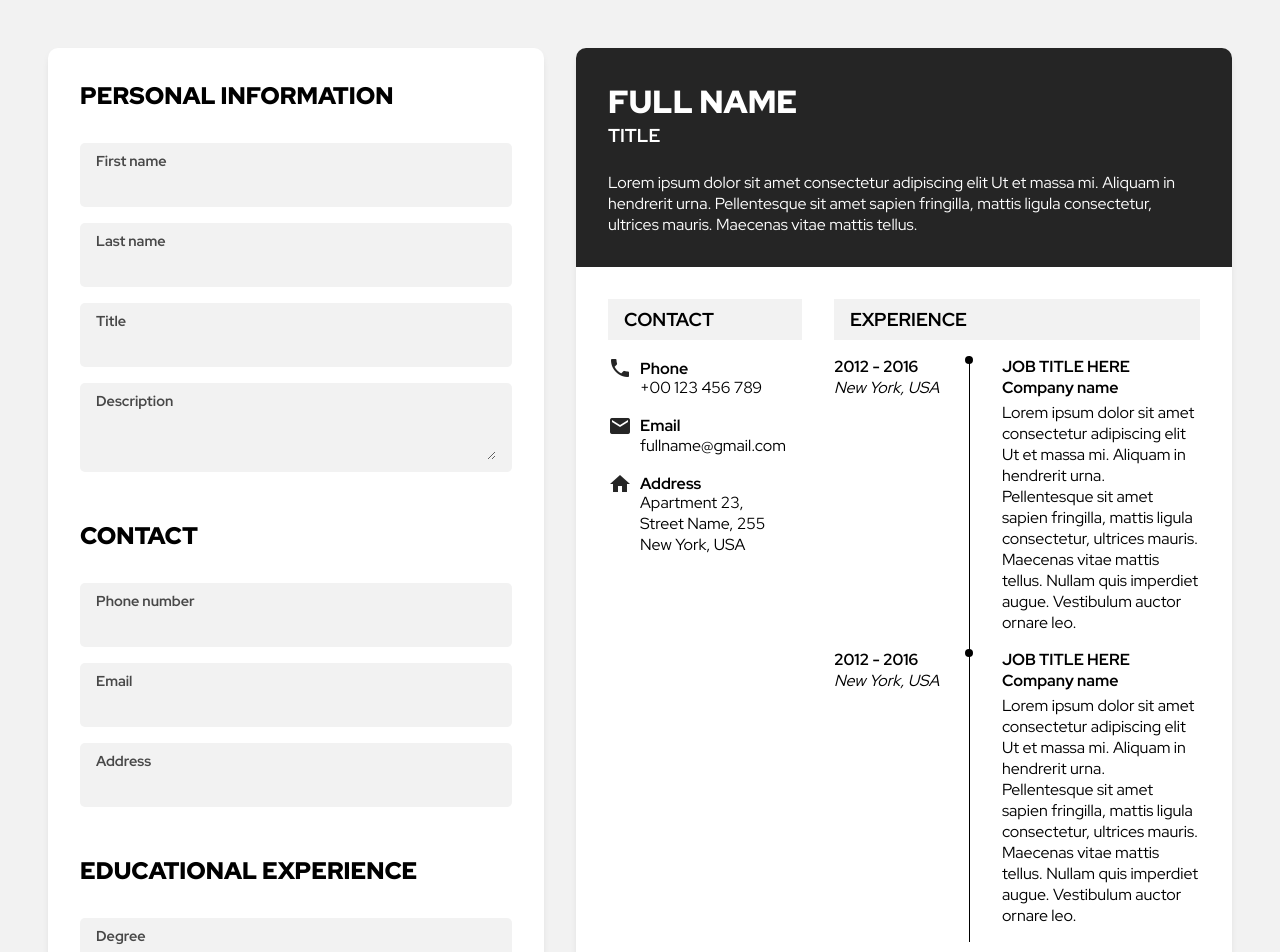
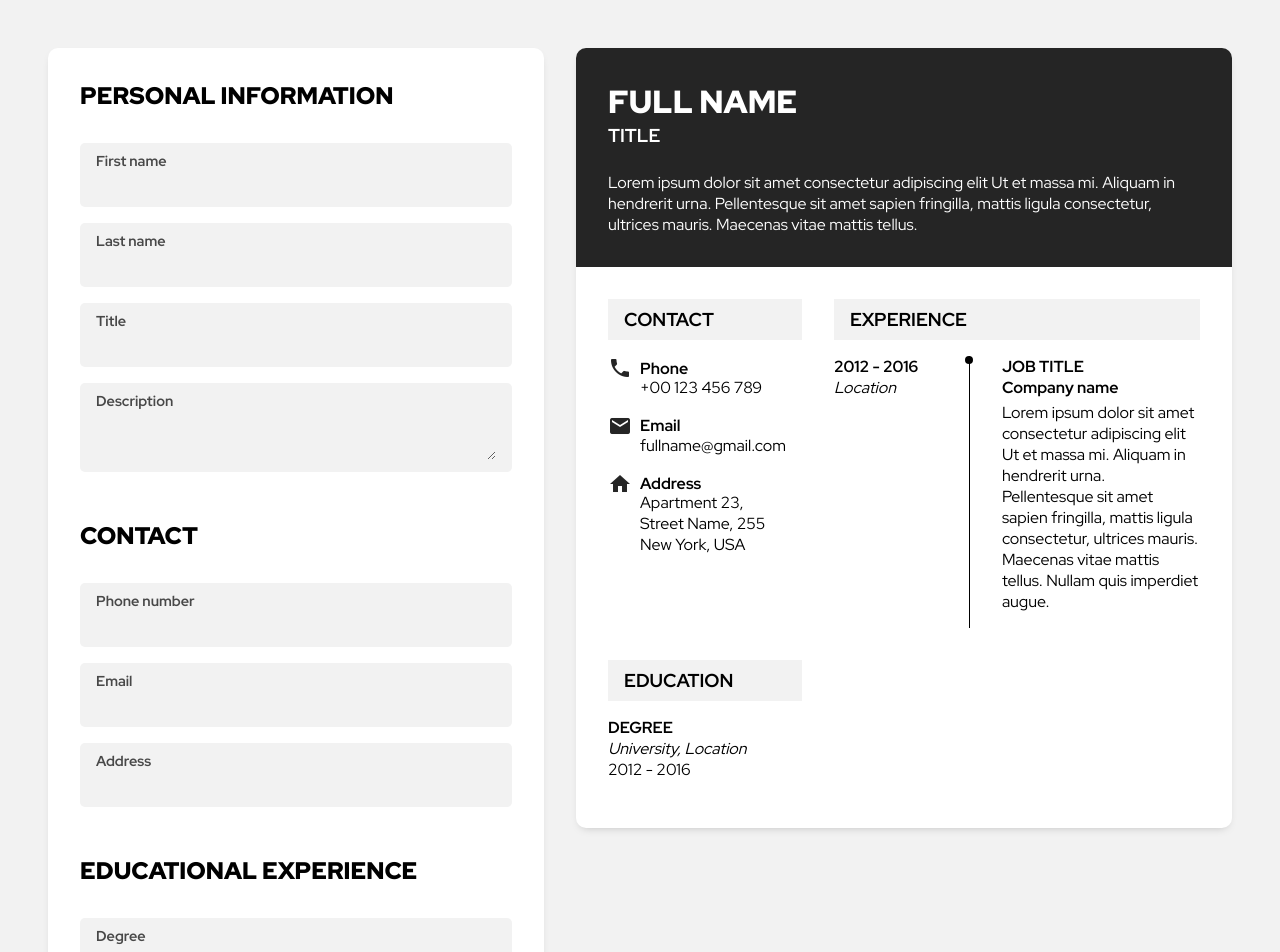
Before and after one commit to itsechi/cv-project, a React (Create React App) app: page / in a window 1280 px wide. Shown: the top 952 px of the page. Built offline with nearby package versions, Linux system fonts and the light colour scheme.

Commit message:
Handle change of practical section

```diff
--- a/src/App.js
+++ b/src/App.js
@@ -11,16 +11,14 @@ export class App extends Component {
         firstName: "Full",
         lastName: "Name",
         title: "Title",
-        description: `Lorem ipsum dolor sit amet consectetur adipiscing elit Ut et
-        massa mi. Aliquam in hendrerit urna. Pellentesque sit amet
-        sapien fringilla, mattis ligula consectetur, ultrices mauris.
-        Maecenas vitae mattis tellus.`,
+        description:
+          "Lorem ipsum dolor sit amet consectetur adipiscing elit Ut et massa mi. Aliquam in hendrerit urna. Pellentesque sit amet sapien fringilla, mattis ligula consectetur, ultrices mauris. Maecenas vitae mattis tellus.",
       },
 
       contact: {
-        phoneNumber: '+00 123 456 789',
-        email: 'fullname@gmail.com',
-        address: 'Apartment 23, Street Name, 255 New York, USA'
+        phoneNumber: "+00 123 456 789",
+        email: "fullname@gmail.com",
+        address: "Apartment 23, Street Name, 255 New York, USA",
       },
 
       education: [
@@ -31,6 +29,19 @@ export class App extends Component {
           schoolLocation: "Location",
           schoolStartYear: 2012,
           schoolEndYear: 2016,
+        },
+      ],
+
+      practical: [
+        {
+          index: 0,
+          job: "Job title",
+          company: "Company name",
+          location: "Location",
+          from: 2012,
+          to: 2016,
+          tasks:
+            "Lorem ipsum dolor sit amet consectetur adipiscing elit Ut et massa mi. Aliquam in hendrerit urna. Pellentesque sit amet sapien fringilla, mattis ligula consectetur, ultrices mauris. Maecenas vitae mattis tellus. Nullam quis imperdiet augue.",
         },
       ],
     };
@@ -52,7 +63,7 @@ export class App extends Component {
         contact: { ...prevState.contact, [e.target.name]: e.target.value },
       };
     });
-  }
+  };
 
   handleEducationalChange = (e) => {
     this.setState((prevState) => {
@@ -88,6 +99,22 @@ export class App extends Component {
     }));
   };
 
+  handlePracticalChange = (e) => {
+    this.setState((prevState) => {
+      const index = +e.target.closest("div").dataset.id;
+      const newItems = this.state.practical.map((item) => {
+        if (item.index === index) {
+          return { ...item, [e.target.name]: e.target.value };
+        } else return item;
+      });
+
+      return {
+        ...prevState,
+        practical: [...newItems],
+      };
+    });
+  };
+
   render() {
     return (
       <main>
@@ -97,6 +124,7 @@ export class App extends Component {
           addInputs={this.addEducationalInputs}
           handlePersonalChange={this.handlePersonalChange}
           handleContactChange={this.handleContactChange}
+          handlePracticalChange={this.handlePracticalChange}
         />
         <Preview state={this.state} />
       </main>
--- a/src/components/Form.js
+++ b/src/components/Form.js
@@ -8,14 +8,17 @@ export class Form extends Component {
   render() {
     return (
       <form>
-        <Personal handleChange={this.props.handlePersonalChange}/>
-        <Contact handleChange={this.props.handleContactChange}/>
+        <Personal handleChange={this.props.handlePersonalChange} />
+        <Contact handleChange={this.props.handleContactChange} />
         <Educational
           state={this.props.state}
           handleChange={this.props.handleEducationalChange}
           addInputs={this.props.addInputs}
         />
-        <Practical />
+        <Practical
+          state={this.props.state}
+          handleChange={this.props.handlePracticalChange}
+        />
       </form>
     );
   }
--- a/src/components/Practical.js
+++ b/src/components/Practical.js
@@ -5,24 +5,65 @@ export class Practical extends Component {
     return (
       <fieldset>
         <legend>Practical experience</legend>
+
+        {this.props.state.practical.map((item) => {
+          const index = item.index;
+          return (
+            <div data-id={index}>
               <label>
-          Job title <input type="text"></input>
+                Job title{" "}
+                <input
+                  type="text"
+                  name="job"
+                  onChange={this.props.handleChange}
+                ></input>
               </label>
               <label>
-          Company name <input type="text"></input>
+                Company name{" "}
+                <input
+                  type="text"
+                  name="company"
+                  onChange={this.props.handleChange}
+                ></input>
               </label>
               <label>
-          Location <input type="text"></input>
+                Location{" "}
+                <input
+                  type="text"
+                  name="location"
+                  onChange={this.props.handleChange}
+                ></input>
               </label>
               <label>
-          From <input type="number" min="1900" max="2099"></input>
+                From{" "}
+                <input
+                  type="number"
+                  min="1900"
+                  max="2099"
+                  name="from"
+                  onChange={this.props.handleChange}
+                ></input>
               </label>
               <label>
-          To <input type="number" min="1900" max="2099"></input>
+                To{" "}
+                <input
+                  type="number"
+                  min="1900"
+                  max="2099"
+                  name="to"
+                  onChange={this.props.handleChange}
+                ></input>
               </label>
               <label>
-          Main tasks of the job <textarea></textarea>
+                Main tasks of the job{" "}
+                <textarea
+                  name="tasks"
+                  onChange={this.props.handleChange}
+                ></textarea>
               </label>
+            </div>
+          );
+        })}
       </fieldset>
     );
   }
--- a/src/components/Preview.js
+++ b/src/components/Preview.js
@@ -19,12 +19,16 @@ export class Preview extends Component {
             <div className="preview__contact">
               <span className="material-icons">phone</span>
               <p>Phone</p>
-              <p className="preview__user-info">{this.props.state.contact.phoneNumber}</p>
+              <p className="preview__user-info">
+                {this.props.state.contact.phoneNumber}
+              </p>
             </div>
             <div className="preview__contact">
               <span className="material-icons">email</span>
               <p>Email</p>
-              <p className="preview__user-info">{this.props.state.contact.email}</p>
+              <p className="preview__user-info">
+                {this.props.state.contact.email}
+              </p>
             </div>
             <div className="preview__contact">
               <span className="material-icons">home</span>
@@ -54,40 +58,23 @@ export class Preview extends Component {
 
           <div className="preview__section">
             <h3>Experience</h3>
+            {this.props.state.practical.map((item) => {
+              return (
                 <div className="preview__experience">
                   <div className="preview__experience--left">
-                <p>2012 - 2016</p>
-                <p>New York, USA</p>
+                    <p>
+                      {item.from} - {item.to}
+                    </p>
+                    <p>{item.location}</p>
                   </div>
                   <div className="preview__experience--right">
-                <p>Job title here</p>
-                <p>Company name</p>
-                <p>
-                  Lorem ipsum dolor sit amet consectetur adipiscing elit Ut et
-                  massa mi. Aliquam in hendrerit urna. Pellentesque sit amet
-                  sapien fringilla, mattis ligula consectetur, ultrices mauris.
-                  Maecenas vitae mattis tellus. Nullam quis imperdiet augue.
-                  Vestibulum auctor ornare leo.
-                </p>
+                    <p> {item.job}</p>
+                    <p> {item.company}</p>
+                    <p>{item.tasks}</p>
                   </div>
                 </div>
-            <div className="preview__experience">
-              <div className="preview__experience--left">
-                <p>2012 - 2016</p>
-                <p>New York, USA</p>
-              </div>
-              <div className="preview__experience--right">
-                <p>Job title here</p>
-                <p>Company name</p>
-                <p>
-                  Lorem ipsum dolor sit amet consectetur adipiscing elit Ut et
-                  massa mi. Aliquam in hendrerit urna. Pellentesque sit amet
-                  sapien fringilla, mattis ligula consectetur, ultrices mauris.
-                  Maecenas vitae mattis tellus. Nullam quis imperdiet augue.
-                  Vestibulum auctor ornare leo.
-                </p>
-              </div>
-            </div>
+              );
+            })}
           </div>
         </div>
       </section>
```
Lines whose indentation alone changed are shown as unchanged.
